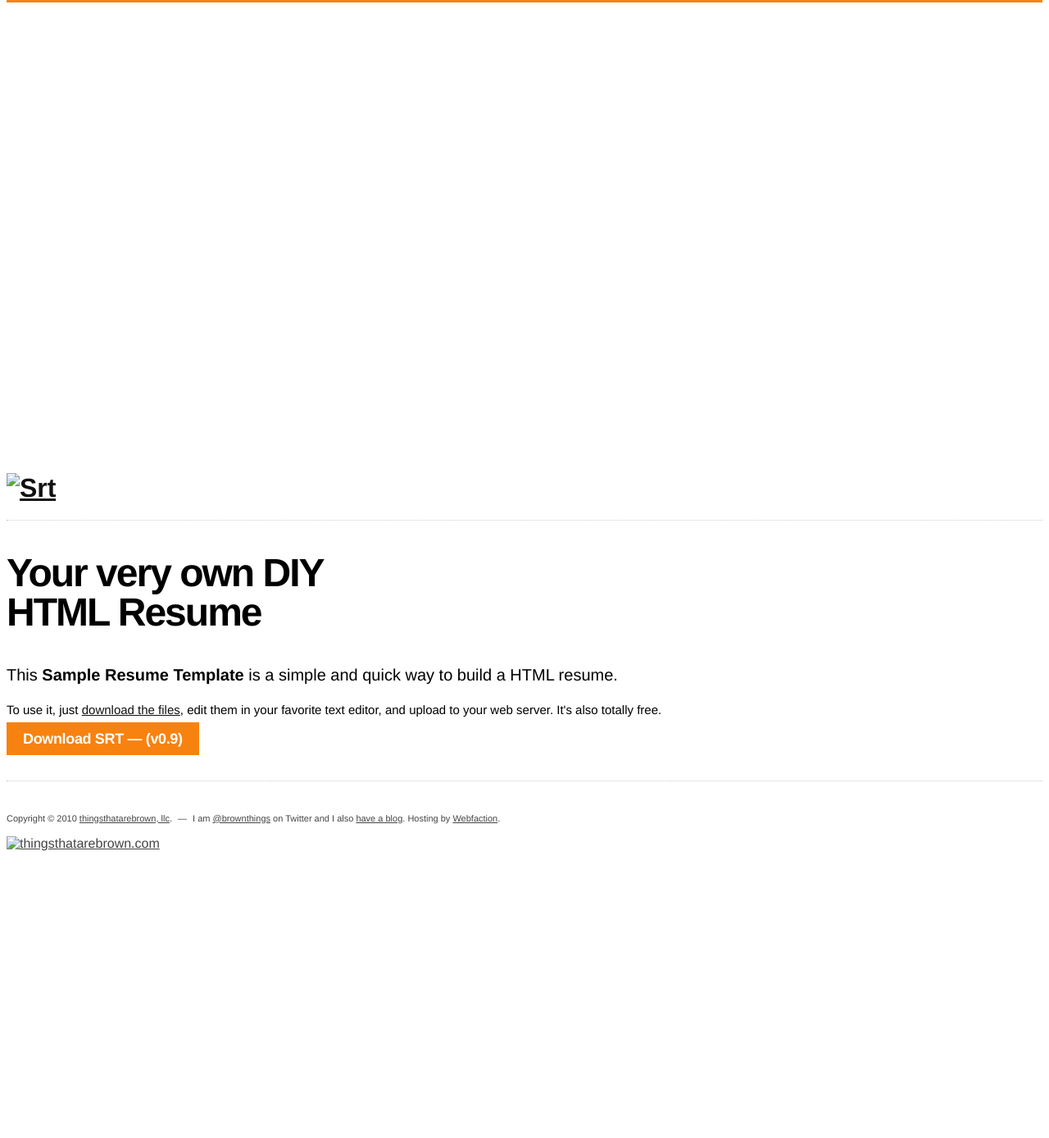
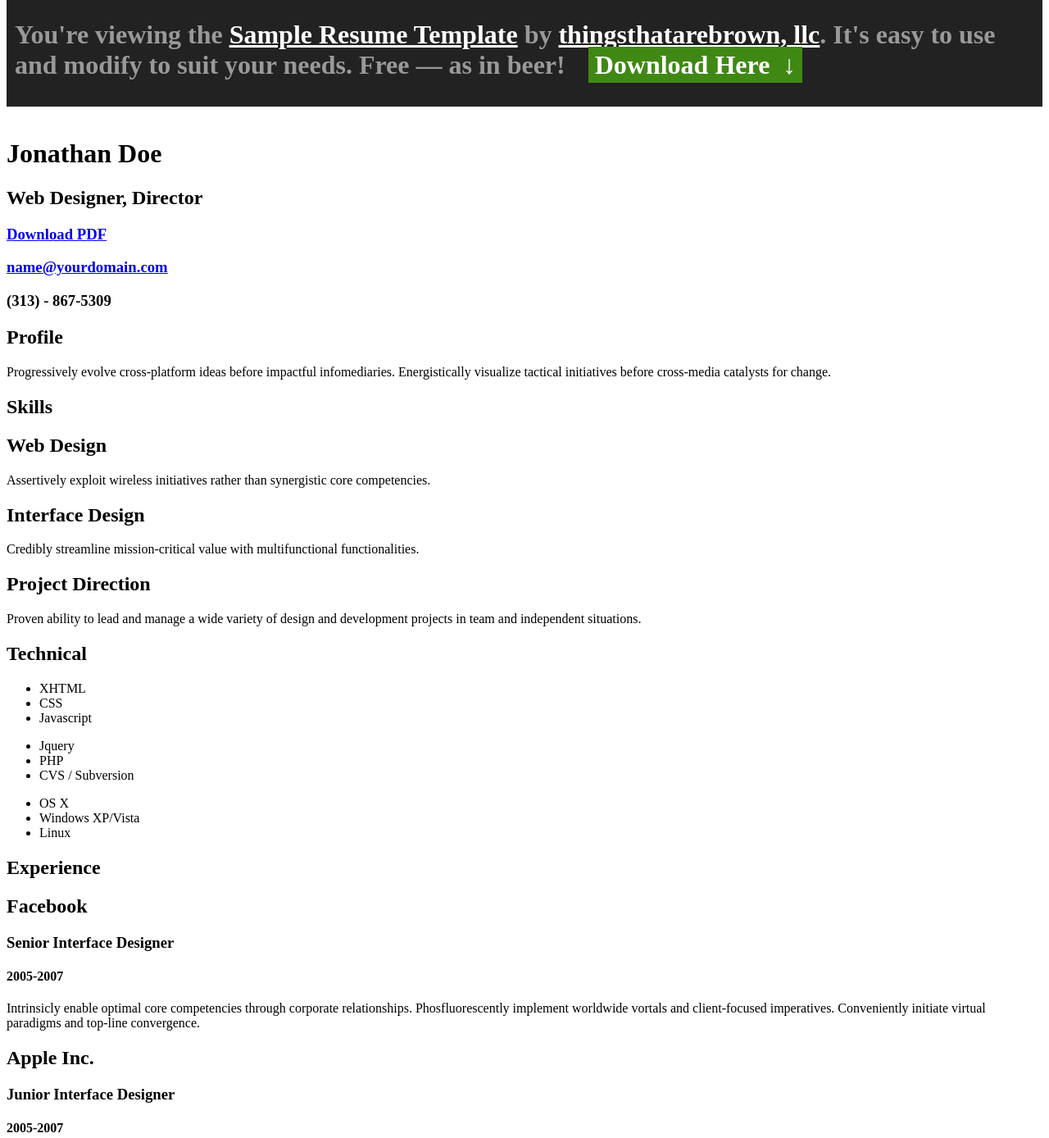
Before and after one commit to watawat1315/watawat1315.github.io, a plain HTML site: page index.html in a window 1280 px wide. Shown: the part 15-1403 px from the top of the page at 82% size. Before the commit the page ends 1124 px from the top, so only its background shows below. Drawn offline with Linux system fonts and the light colour scheme; a small style sheet from the web is missing.

Commit message:
updated1

```diff
--- a/index.html
+++ b/index.html
@@ -1,75 +1,42 @@
 <!DOCTYPE html PUBLIC "-//W3C//DTD XHTML 1.0 Strict//EN" "http://www.w3.org/TR/xhtml1/DTD/xhtml1-strict.dtd">
-<html xmlns="http://www.w3.org/1999/xhtml" xml:lang="en" lang="en">
+<html>
 <head>
 
-	<title>Sample Resume Template | A Free HTML Resume Template by thingsthatarebrown.com</title>
+	<title>Jonathan Doe | Web Designer, Director | name@yourdomain.com</title>
 	<meta http-equiv="content-type" content="text/html; charset=utf-8" />
 
-	<meta name="keywords" content="resume, resume template, html resume, html resume template, free resume template, free html resume template, sample resume, sample html resume" />
-	<meta name="description" content="A clean, simple, and easy-to-edit HTML resume that's free to use, adapt and modify.  Built by thingsthatarebrown.com" />
-	<meta name="verify-v1" content="OzmakyVaEcOlp3Es+7JxPscFPnEf/3GLecAjFvkS8HI=" />
+	<meta name="keywords" content="" />
+	<meta name="description" content="" />
 
-	<link rel="stylesheet" href="css/reset.css" type="text/css" media="screen" charset="utf-8" />
-	<link rel="stylesheet" href="css/text.css" type="text/css" media="screen" charset="utf-8" />
-	<link rel="stylesheet" href="css/960.css" type="text/css" media="screen" charset="utf-8" />
+	<link rel="stylesheet" type="text/css" href="http://yui.yahooapis.com/2.7.0/build/reset-fonts-grids/reset-fonts-grids.css" media="all" />
+	<link rel="stylesheet" type="text/css" href="resume.css" media="all" />
 
-	<style type="text/css" media="screen">
-		body { background: url('img/bg-fade.png') top left no-repeat; border-top: 10px solid #f78210; font-family: "Helvetica Neue";  }
-		#ss-download { padding-top: 60px }
-		#ss-download a { height: 454px; display: block; background: url('img/screenshot.png') no-repeat; text-indent: -9999px; }
-		#ss-download a:hover { background-position: bottom; }
-
-		#callout-text { margin-top: 60px; }
-
-		h1 { margin: 0 0 30px 0; padding-bottom: 20px; border-bottom: 1px dotted #ccc; }
-		h2 { letter-spacing: -2px; font-size: 48px; line-height: 48px; }
-		p.lead { font-size: 20px; line-height: 24px; padding-right: 1em; font-weight: 300; }
-		p { font-size: 15px; line-height: 21px; padding-right: 2em; }
-
-		a { color: #111 }
-		a:hover { text-decoration: none; }
-
-		#footer { color: #444; padding: 1.5em 0; margin: 0 0 0 0; height: 100px; border-top: 1px dotted #ccc; }
-		#footer p { font-size: 11px; }
-		#footer a { color: #444; }
-		#footer span { margin: 0 4px; }
-
-		#download a { background: #f78210; color: white; padding: 10px 20px; text-decoration: none; font-size: 18px; font-weight: bold; letter-spacing: -0.35px; }
-		#download a:hover { background: #c26c06; }
-
-		#googleadsense .inner { margin: 40px auto 20px auto; text-align: center; width: 760px;  }
-	</style>
 </head>
 <body>
 
-<div id="main" class="container_16 clearfix">
 
-	<div id="ss-download" class="grid_6 prefix_1">
-		<a href="srt-resume.html">View The Template</a>
-	</div><!-- // ss-download -->
+<!-- REMOVE -->
+<style type="text/css" media="screen">
+	.msg { padding: 10px; background: #222; position: relative; }
+	.msg h1 { color: #999;  }
+	.msg a { color: #fff }
+	.msg a#dl { margin-left: 20px; background: #408814; color: white; padding: 4px 8px; text-decoration: none; }
+	.msg a#dl:hover { background: #266400; }
+</style>
 
-	<div id="callout-text" class="grid_7 prefix_1 suffix_1">
+<div class="msg">
+	<h1>You're viewing the <a href="http://sampleresumetemplate.net">Sample Resume Template</a> by <a href="http://thingsthatarebrown.com">thingsthatarebrown, llc</a>.  It's easy to use and modify to suit your needs. <strong>Free</strong> &mdash; as in beer!  <a id="dl" href="http://sampleresumetemplate.net/srt-v0.9.zip">Download Here &nbsp;&darr;</a></h1>
+</div><!-- // .msg -->
+<!-- REMOVE -->
 
-		<h1>
-			<a href="/"><img src="srt.png" width="338" height="109" alt="Srt"></a>
-		</h1>
+<div id="doc2" class="yui-t7">
 
-		<h2>Your very own DIY<br /> HTML Resume</h2>
-		<p class="lead">This <strong>Sample Resume Template</strong> is a simple and quick way to build a HTML resume.</p>
-		<p>To use it, just <a href="srt-v0.9.zip">download the files</a>, edit them in your favorite text editor, and upload to your web server.  It's also totally free.</p>
-		<div id="download">
-			<a href="srt-v0.9.zip">Download SRT &mdash; (v0.9)</a>
-		</div><!-- // download -->
-	</div><!-- // callout-text -->
+<br clear="all" />
 
-
-	<div id="googleadsense" class="grid_16">
-
-		<div class="inner">
 	<script type="text/javascript"><!--
-			google_ad_client = "pub-7098929294805077";
-			/* 728x90, wide. second try. */
-			google_ad_slot = "2768069730";
+	google_ad_client = "ca-pub-7098929294805077";
+	/* Secondary Page */
+	google_ad_slot = "1871226713";
 	google_ad_width = 728;
 	google_ad_height = 90;
 	//-->
@@ -77,34 +44,143 @@
 	<script type="text/javascript"
 	src="http://pagead2.googlesyndication.com/pagead/show_ads.js">
 	</script>
-		</div><!-- //  -->
 
-	</div><!-- // googleadsense -->
 
-</div><!-- // main -->
 
-<div id="footer">
-	<div class="container_16 clearfix">
-		<div class="prefix_1 grid_12">
-			<p>Copyright &copy; 2010 <a href="http://thingsthatarebrown.com">thingsthatarebrown, llc</a>. <span>&mdash;</span> I am <a href="http://twitter.com/brownthings">@brownthings</a> on Twitter and I also <a href="http://thingsthatarebrown.com/blog">have a blog</a>. Hosting by <a href="http://www.webfaction.com?affiliate=mbrown">Webfaction</a>.</p>
-		</div><!-- //  -->
-		<div class="grid_2 suffix_1">
-			<a href="http://thingsthatarebrown.com"><img src="img/ttab-logo.png" width="100" height="25" alt="thingsthatarebrown.com" /></a>
+	<div id="inner">
+
+		<div id="hd">
+			<div class="yui-gc">
+				<div class="yui-u first">
+					<h1>Jonathan Doe</h1>
+					<h2>Web Designer, Director</h2>
 				</div>
 
-	</div><!-- //  -->
+				<div class="yui-u">
+					<div class="contact-info">
+						<h3><a id="pdf" href="#">Download PDF</a></h3>
+						<h3><a href="mailto:name@yourdomain.com">name@yourdomain.com</a></h3>
+						<h3>(313) - 867-5309</h3>
+					</div><!--// .contact-info -->
+				</div>
+			</div><!--// .yui-gc -->
+		</div><!--// hd -->
 
-</div><!-- // footer -->
+		<div id="bd">
+			<div id="yui-main">
+				<div class="yui-b">
 
-<script type="text/javascript">
-var gaJsHost = (("https:" == document.location.protocol) ? "https://ssl." : "http://www.");
-document.write(unescape("%3Cscript src='" + gaJsHost + "google-analytics.com/ga.js' type='text/javascript'%3E%3C/script%3E"));
-</script>
-<script type="text/javascript">
-try {
-var pageTracker = _gat._getTracker("UA-625255-11");
-pageTracker._trackPageview();
-} catch(err) {}</script>
+					<div class="yui-gf">
+						<div class="yui-u first">
+							<h2>Profile</h2>
+						</div>
+						<div class="yui-u">
+							<p class="enlarge">
+								Progressively evolve cross-platform ideas before impactful infomediaries. Energistically visualize tactical initiatives before cross-media catalysts for change.
+							</p>
+						</div>
+					</div><!--// .yui-gf -->
+
+					<div class="yui-gf">
+						<div class="yui-u first">
+							<h2>Skills</h2>
+						</div>
+						<div class="yui-u">
+
+								<div class="talent">
+									<h2>Web Design</h2>
+									<p>Assertively exploit wireless initiatives rather than synergistic core competencies.	</p>
+								</div>
+
+								<div class="talent">
+									<h2>Interface Design</h2>
+									<p>Credibly streamline mission-critical value with multifunctional functionalities.	 </p>
+								</div>
+
+								<div class="talent">
+									<h2>Project Direction</h2>
+									<p>Proven ability to lead and manage a wide variety of design and development projects in team and independent situations.</p>
+								</div>
+						</div>
+					</div><!--// .yui-gf -->
+
+					<div class="yui-gf">
+						<div class="yui-u first">
+							<h2>Technical</h2>
+						</div>
+						<div class="yui-u">
+							<ul class="talent">
+								<li>XHTML</li>
+								<li>CSS</li>
+								<li class="last">Javascript</li>
+							</ul>
+
+							<ul class="talent">
+								<li>Jquery</li>
+								<li>PHP</li>
+								<li class="last">CVS / Subversion</li>
+							</ul>
+
+							<ul class="talent">
+								<li>OS X</li>
+								<li>Windows XP/Vista</li>
+								<li class="last">Linux</li>
+							</ul>
+						</div>
+					</div><!--// .yui-gf-->
+
+					<div class="yui-gf">
+
+						<div class="yui-u first">
+							<h2>Experience</h2>
+						</div><!--// .yui-u -->
+
+						<div class="yui-u">
+
+							<div class="job">
+								<h2>Facebook</h2>
+								<h3>Senior Interface Designer</h3>
+								<h4>2005-2007</h4>
+								<p>Intrinsicly enable optimal core competencies through corporate relationships. Phosfluorescently implement worldwide vortals and client-focused imperatives. Conveniently initiate virtual paradigms and top-line convergence. </p>
+							</div>
+
+							<div class="job last">
+								<h2>Apple Inc.</h2>
+								<h3>Junior Interface Designer</h3>
+								<h4>2005-2007</h4>
+								<p>Progressively reconceptualize multifunctional "outside the box" thinking through inexpensive methods of empowerment. Compellingly morph extensive niche markets with mission-critical ideas. Phosfluorescently deliver bricks-and-clicks strategic theme areas rather than scalable benefits. </p>
+							</div>
+
+
+						</div><!--// .yui-u -->
+					</div><!--// .yui-gf -->
+
+
+					<div class="yui-gf last">
+						<div class="yui-u first">
+							<h2>Education</h2>
+						</div>
+						<div class="yui-u">
+							<h2>Indiana University - Bloomington, Indiana</h2>
+							<h3>Dual Major, Economics and English &mdash; <strong>4.0 GPA</strong> </h3>
+						</div>
+					</div><!--// .yui-gf -->
+
+
+				</div><!--// .yui-b -->
+			</div><!--// yui-main -->
+		</div><!--// bd -->
+
+		<div id="ft">
+			<p>Jonathan Doe &mdash; <a href="mailto:name@yourdomain.com">name@yourdomain.com</a> &mdash; (313) - 867-5309</p>
+		</div><!--// footer -->
+
+	</div><!-- // inner -->
+
+
+
+</div><!--// doc -->
+
 
 </body>
 </html>
```
Lines whose indentation alone changed are shown as unchanged.
